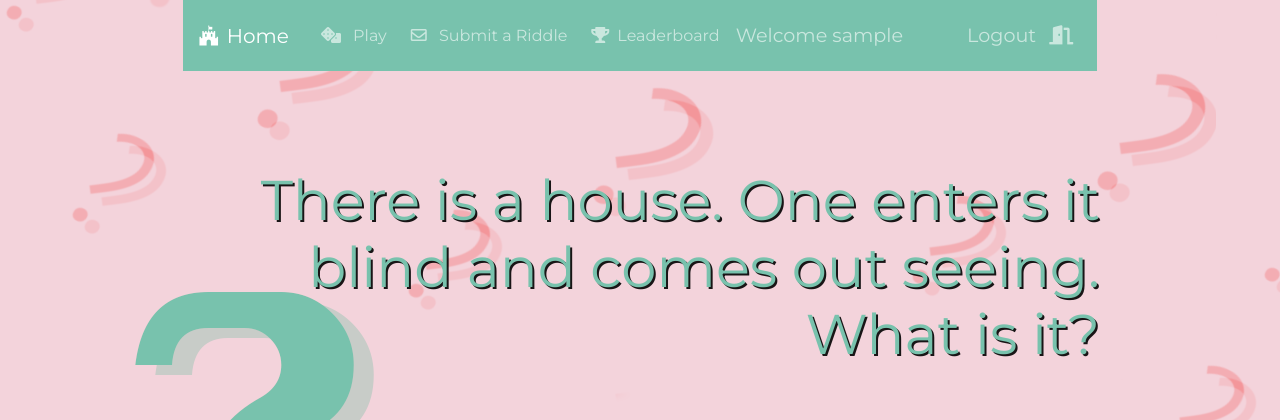
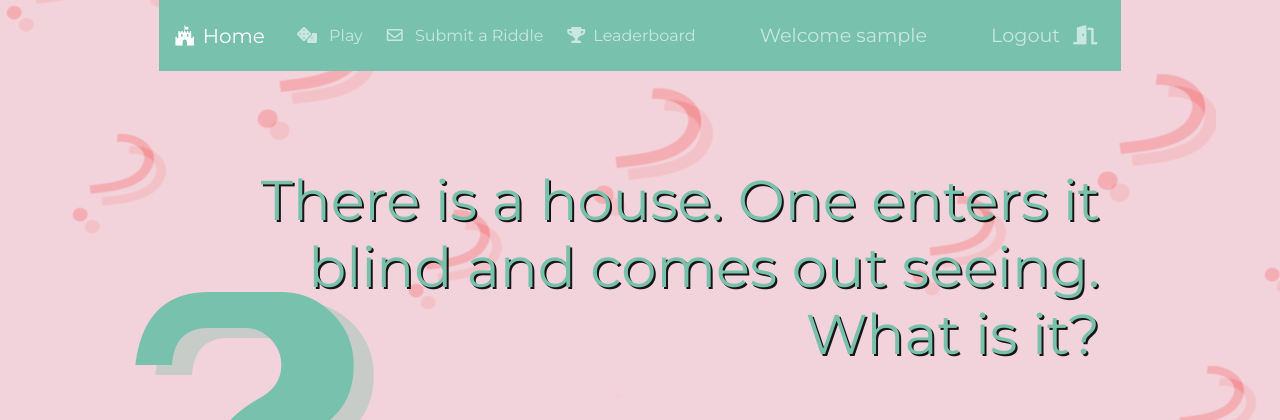
Before and after one commit to Code-Institute-Submissions/pythongameproject, a Flask app: page /riddle/answer in a window 1280 px wide. Shown: the top 420 px of the page. Run offline with Flask 2, Linux system fonts and the light colour scheme; the visitor is signed in with stand-in values (Sample User, id 1); data comes from the database, SQL or seed files in the repository; some libraries are stand-ins or nearby versions.

```diff
--- a/templates/base.html
+++ b/templates/base.html
@@ -38,7 +38,7 @@
 
                         <ul class="navbar-nav ml-auto">
                             {% if session['logged_in_user_id'] %}
-                            <h5 class="mr-5 mt-2 nav-link"> Welcome {{ session['logged_in_username'] }}
+                            <h5 class="mr-5 ml-5 mt-2 nav-link"> Welcome {{ session['logged_in_username'] }}
                             </h5>
 
                             <h5 class="mt-2">
```
